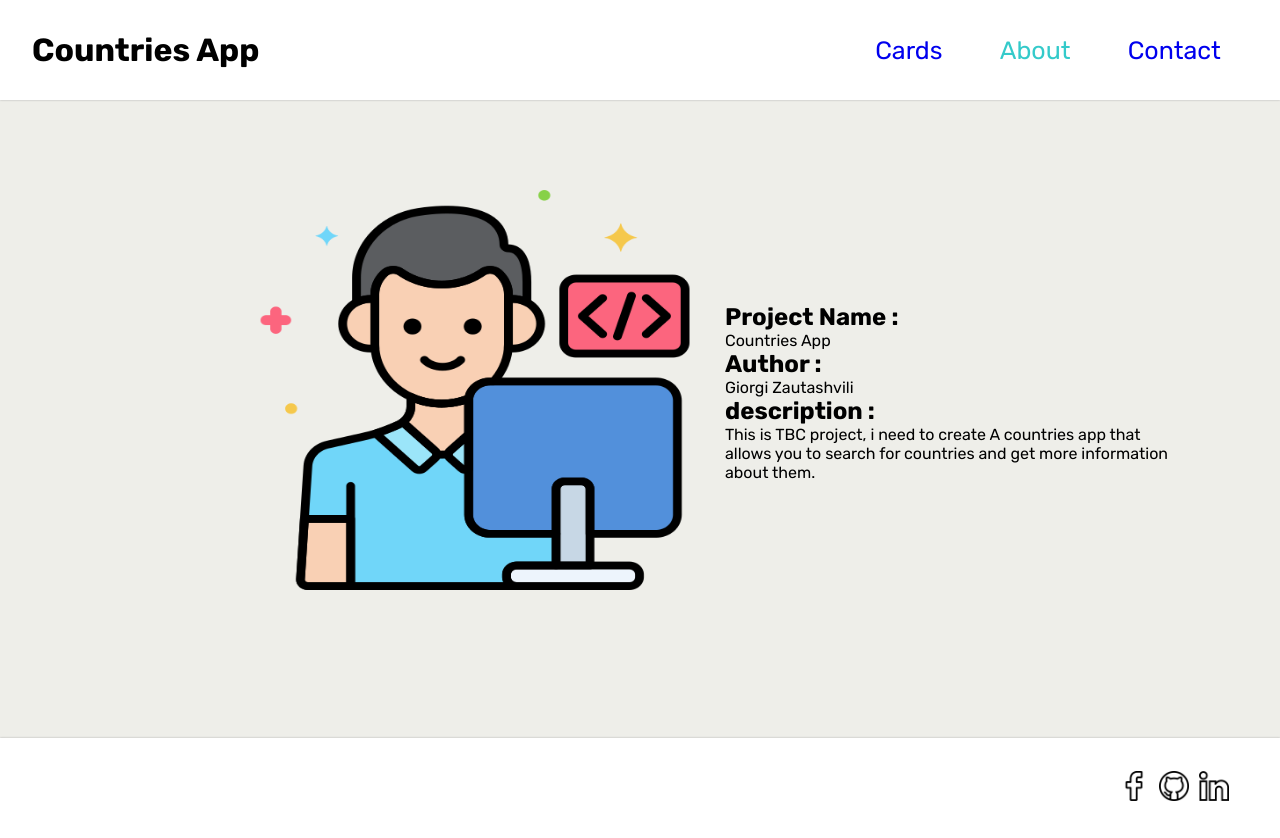
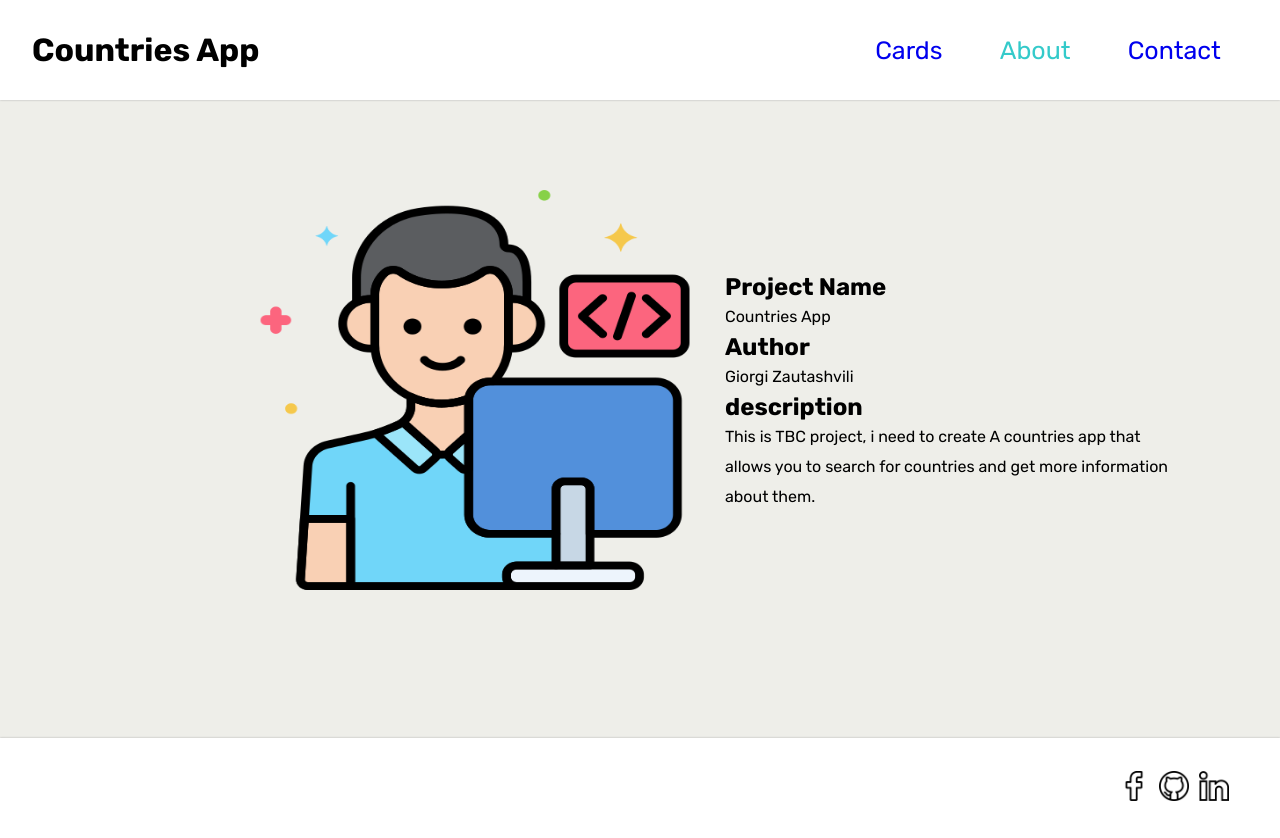
Before and after one commit to giozauta/countries-app, a React (Vite) app: page /about in a window 1280 px wide. Built offline with nearby package versions, Linux system fonts and the light colour scheme.

Commit message:
about pages stili

```diff
--- a/src/pages/about/aboutViews.module.css
+++ b/src/pages/about/aboutViews.module.css
@@ -8,4 +8,5 @@
 .aboutViewsBoxContent{
     padding: 25px;
     max-width: 500px;
+    line-height:30px;
 }
--- a/src/pages/about/index.tsx
+++ b/src/pages/about/index.tsx
@@ -12,9 +12,9 @@ const AboutViews:React.FC = ()=> {
         />
       </div>
         <div className={styles.aboutViewsBoxContent}>
-            <h2>Project Name :</h2> Countries App
-            <h2>Author :</h2> Giorgi Zautashvili
-            <h2>description :</h2> This is TBC project, i need to create A countries app that allows you to search for countries and get more information about them.
+            <h2>Project Name</h2> Countries App
+            <h2>Author</h2> Giorgi Zautashvili
+            <h2>description</h2> This is TBC project, i need to create A countries app that allows you to search for countries and get more information about them.
         </div>
     </div>
   )
```
